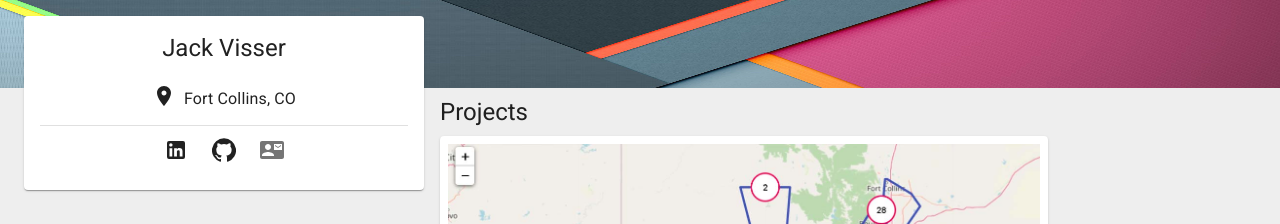
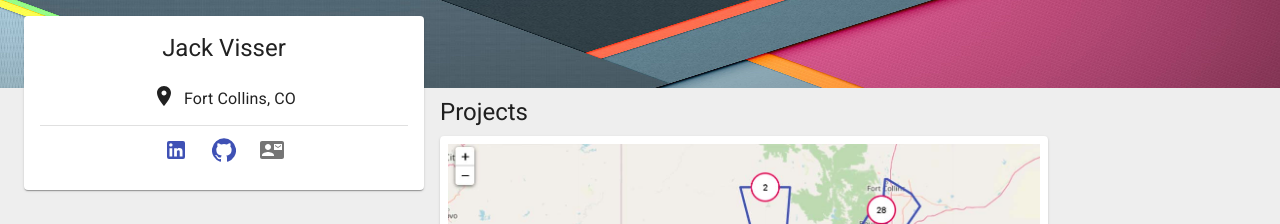
Before and after one commit to jackv545/TripPlanner, a React (Create React App) app: page / in a window 1280 px wide. Shown: the top 224 px of the page. Built offline with nearby package versions, Linux system fonts and the light colour scheme.

Commit message:
fix button color issue in production

```diff
--- a/src/components/Portfolio/Portfolio.js
+++ b/src/components/Portfolio/Portfolio.js
@@ -53,7 +53,7 @@ class Portfolio extends Component {
                             <Tooltip title="LinkedIn Profile" aria-label="linkedin">
                                 <Link
                                     href='https://www.linkedin.com/in/jack-visser/' target="_blank"
-                                    rel="noopener" component={IconButton} color="inherit"
+                                    rel="noopener" component={IconButton}
                                 >
                                     <LinkedIn/>
                                 </Link>
@@ -61,7 +61,7 @@ class Portfolio extends Component {
                             <Tooltip title="GitHub Profile" aria-label="github">
                                 <Link
                                     href='https://github.com/jackv545' target="_blank"
-                                    rel="noopener" component={IconButton} color="inherit"
+                                    rel="noopener" component={IconButton}
                                 >
                                         <GitHub/>
                                 </Link>
```
